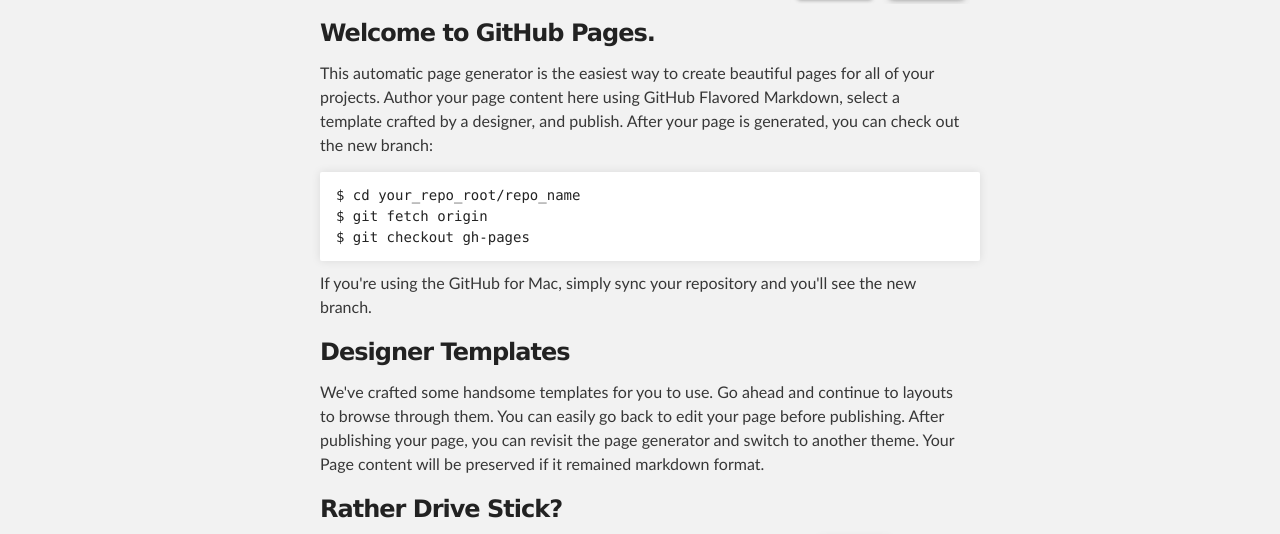
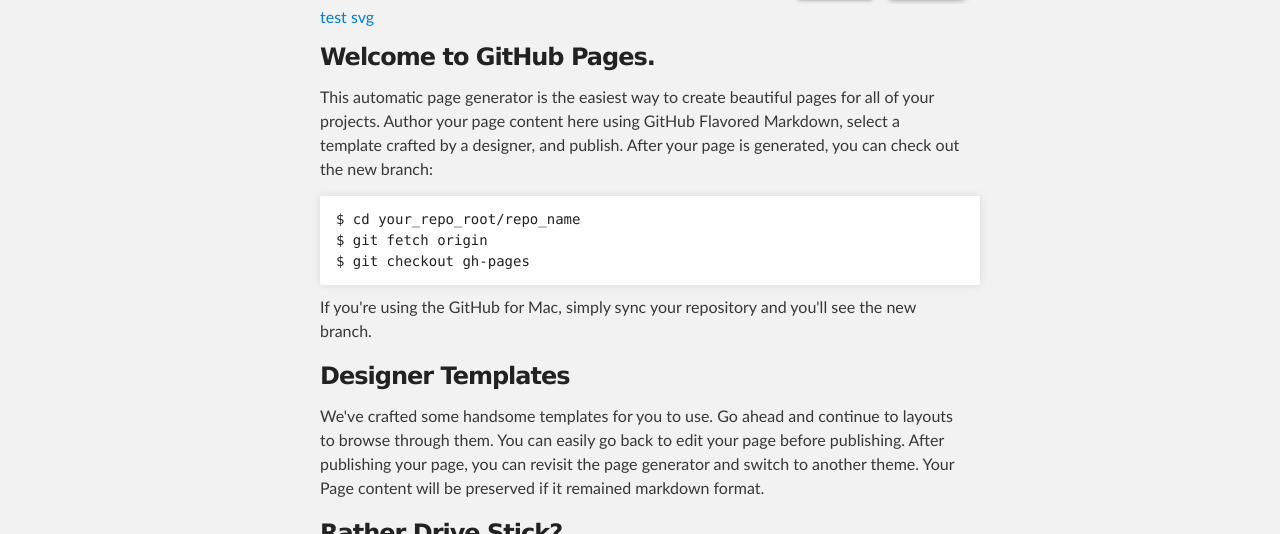
Before and after one commit to codezhang/coin, a plain HTML site: page index.html in a window 1280 px wide. Shown: the part 245-779 px from the top of the page. Drawn offline with Linux system fonts and the light colour scheme.

Commit message:
test svg

```diff
--- a/index.html
+++ b/index.html
@@ -31,6 +31,7 @@
     <!-- MAIN CONTENT -->
     <div id="main_content_wrap" class="outer">
       <section id="main_content" class="inner">
+<a href="guest.html">test svg</a>
         <h3>Welcome to GitHub Pages.</h3>
 
 <p>This automatic page generator is the easiest way to create beautiful pages for all of your projects. Author your page content here using GitHub Flavored Markdown, select a template crafted by a designer, and publish. After your page is generated, you can check out the new branch:</p>
```
